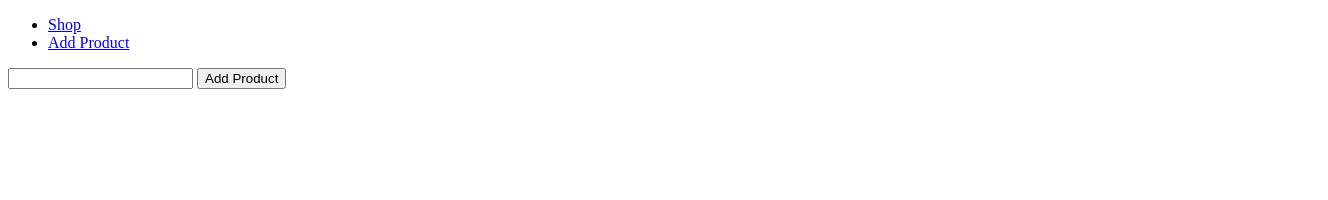
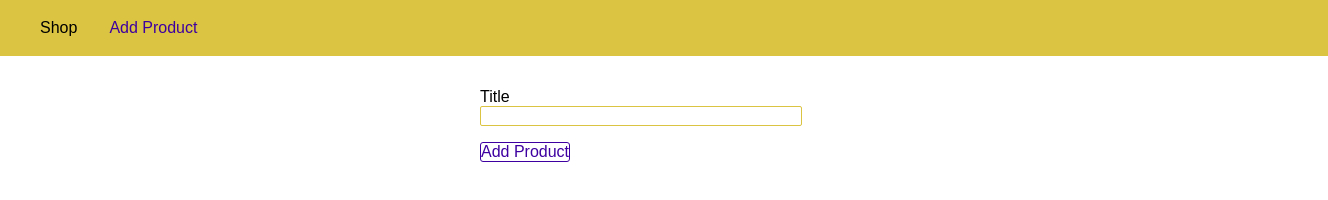
Before and after one commit to AbhiSingh0302/Express.js, a website: page views/add-product.html in a window 1280 px wide. Shown: the whole page, 1328 px wide, since content can reach past the window. Drawn offline with Linux system fonts and the light colour scheme.

Commit message:
styling added

```diff
--- a/views/add-product.html
+++ b/views/add-product.html
@@ -5,19 +5,90 @@
     <meta http-equiv="X-UA-Compatible" content="IE=edge">
     <meta name="viewport" content="width=device-width, initial-scale=1.0">
     <title>Add Product</title>
+    <style>
+        *{
+            margin: 0;
+            padding: 0;
+            font-family: sans-serif;
+        }
+        main{
+            padding: 1rem;
+        }
+        .main-header{
+            width: 100%;
+            height: 3.5rem;
+            background-color: #dbc441;
+            padding: 0 1.5rem;
+        }
+        .main-header__nav{
+            height: 100%;
+            display: flex;
+            align-items: center;
+        }
+        .main-header__item-list{
+            list-style: none;
+            display: flex;
+        }
+        .main-header__item{
+            margin: 0 1rem;
+        }
+        .main-header__item a{
+            text-decoration: none;
+            color: black;
+        }
+        .main-header__item a:hover,
+        .main-header__item a:active,
+        .main-header__item a.active{
+            color: #3e00a1;
+        }
+        .product-form{
+            width: 20rem;
+            max-width: 90%;
+            margin: auto;
+        }
+        .form-control{
+            margin: 1rem 0;
+        }
+        .form-control label,
+        .form-control input{
+            display: block;
+            width: 100%;
+        }
+        .form-control input{
+            border: 1px solid #dbc441;
+            font: inherit;
+            border-radius: 2px;
+        }
+        button{
+            font: inherit;
+            border: 1px solid #3e00a1;
+            color: #3e00a1;
+            background-color: white;
+            border-radius: 3px;
+            cursor: pointer;
+        }
+        button:hover,
+        button:active{
+            background-color: #3e00a1;
+            color: white;
+        }
+    </style>
 </head>
 <body>
-    <header>
-        <nav>
-            <ul>
-                <li><a href="/">Shop</a></li>
-                <li><a href="/add-product">Add Product</a></li>
+    <header class="main-header">
+        <nav class="main-header__nav">
+            <ul class="main-header__item-list">
+                <li class="main-header__item"><a href="/">Shop</a></li>
+                <li class="main-header__item"><a href="/admin/add-product" class="active">Add Product</a></li>
             </ul>
         </nav>
     </header>
     <main>
-        <form action="/add-product" method="post">
-            <input type="text" name="title">
+        <form action="/add-product" method="post" class="product-form">
+            <div class="form-control">
+                <label for="title">Title</label>
+                <input type="text" name="title" id="title">
+            </div>
             <button type="submit">Add Product</button>
         </form>
     </main>
```
Also changed, not shown: views/error.html (+48 -1 lines), views/shop.html (+42 -5 lines).
